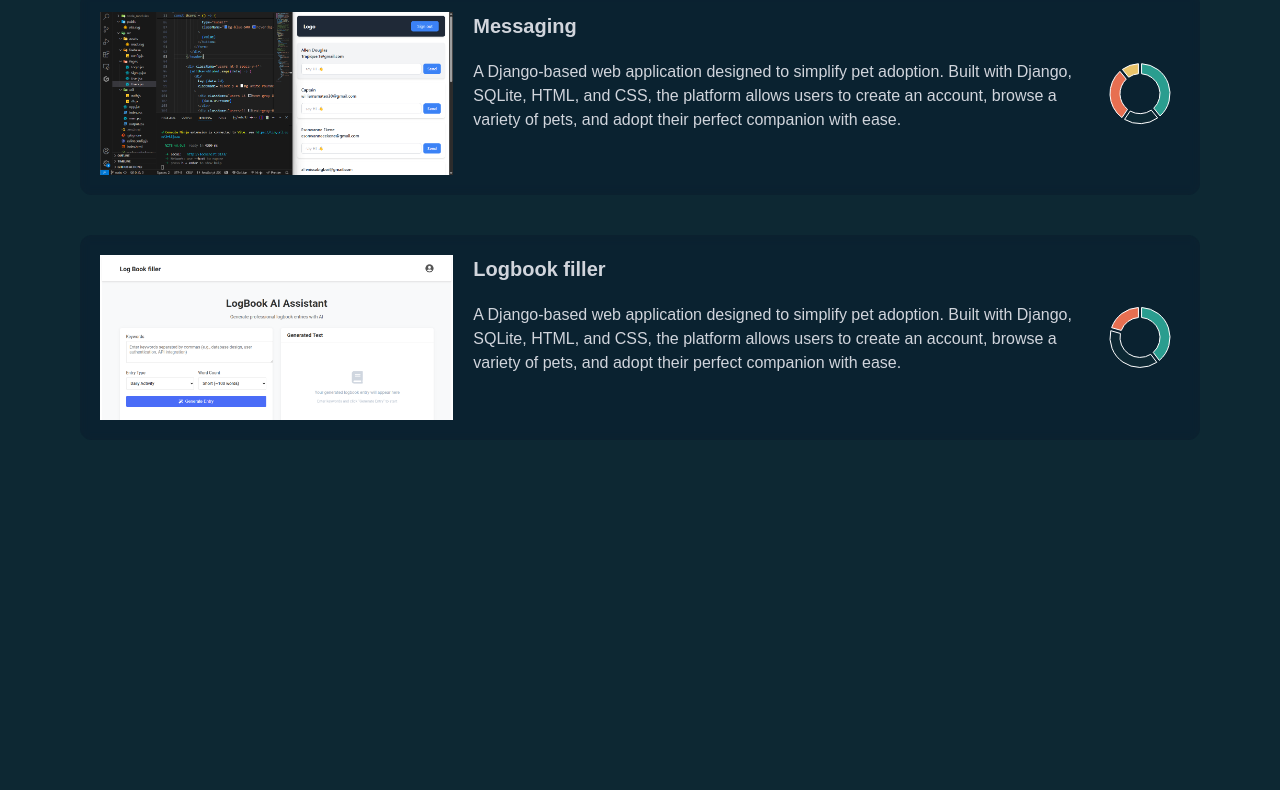
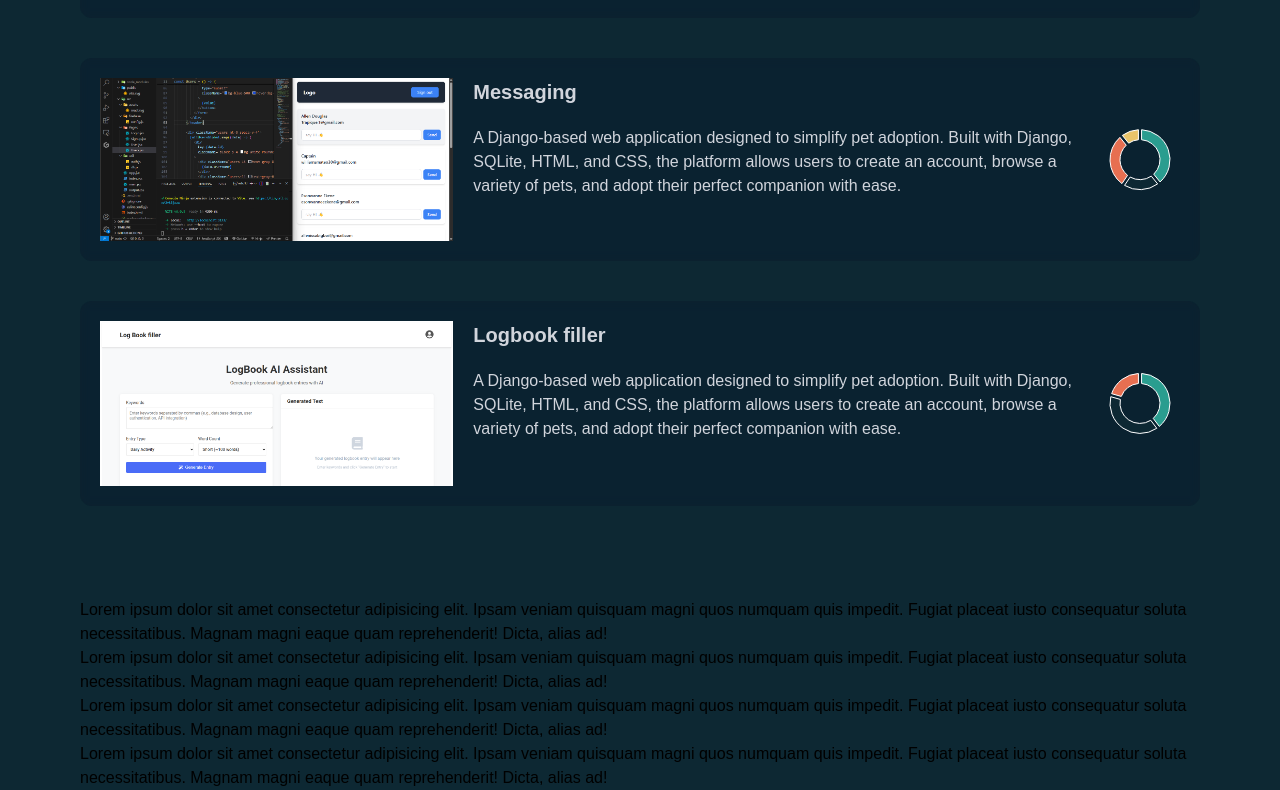
Before and after one commit to Tsunamiisking/portfolio, a Next.js app: page / in a window 1280 px wide. Shown: the part 1148-1938 px from the top of the page. Before the commit the page ends 1680 px from the top, so only its background shows below. Built offline with nearby package versions, Linux system fonts and the light colour scheme; some icons are missing.

Commit message:
feat: add AboutSection component and integrate it into the main page layout

```diff
--- /dev/null
+++ b/src/app/components/AboutSection.jsx
@@ -0,0 +1,20 @@
+import React from "react";
+
+const AboutSection = () => {
+  return <div className="w-full">
+    <h1>
+      Lorem ipsum dolor sit amet consectetur adipisicing elit. Ipsam veniam quisquam magni quos numquam quis impedit. Fugiat placeat iusto consequatur soluta necessitatibus. Magnam magni eaque quam reprehenderit! Dicta, alias ad!
+    </h1>
+    <h1>
+      Lorem ipsum dolor sit amet consectetur adipisicing elit. Ipsam veniam quisquam magni quos numquam quis impedit. Fugiat placeat iusto consequatur soluta necessitatibus. Magnam magni eaque quam reprehenderit! Dicta, alias ad!
+    </h1>
+    <h1>
+      Lorem ipsum dolor sit amet consectetur adipisicing elit. Ipsam veniam quisquam magni quos numquam quis impedit. Fugiat placeat iusto consequatur soluta necessitatibus. Magnam magni eaque quam reprehenderit! Dicta, alias ad!
+    </h1>
+    <h1>
+      Lorem ipsum dolor sit amet consectetur adipisicing elit. Ipsam veniam quisquam magni quos numquam quis impedit. Fugiat placeat iusto consequatur soluta necessitatibus. Magnam magni eaque quam reprehenderit! Dicta, alias ad!
+    </h1>
+  </div>
+};
+
+export default AboutSection;
--- a/src/app/components/Header.jsx
+++ b/src/app/components/Header.jsx
@@ -4,7 +4,7 @@ import { FiLinkedin } from "react-icons/fi";
 import { FiInstagram } from "react-icons/fi";
 import { FiTwitter } from "react-icons/fi";
 import { FiGithub } from "react-icons/fi";
-import {motion} from "framer-motion";
+import { motion } from "framer-motion";
 
 const NavMenu = [
   { name: "Hero", href: "#hero" },
@@ -27,27 +27,31 @@ const SocialIcons = [
   {
     name: "GitHub",
     icon: <FiGithub color="white" />,
-    href: ""
+    href: "",
   },
   {
     name: "X",
     icon: <FiTwitter color="white" />,
     href: "https://twitter.com/yourprofile",
-  }
+  },
 ];
 
 const Header = () => {
   return (
-    <div className="flex md:grid md:grid-cols-2 justify-center items-center md:justify-between md:px-20 w-full py-5 rounded-xl manrope-bold fixed top-5 z-100 card">
+      <div className="flex md:grid md:grid-cols-2 justify-center items-center md:justify-between md:px-20 w-full py-5 rounded-xl sticky z-100 top-5 manrope-bold card">
         <div className="flex justify-between md:justify-start gap-10 order-2 md:order-1 outfit-bold ">
           {NavMenu.map((item, index) => {
             return (
               <div key={index} className="flex items-center ">
-              <a className="textColor" href={item.href}>{item.name}</a>
+                <a className="textColor" href={item.href}>
+                  {item.name}
+                </a>
               </div>
             );
           })}
         </div>
+
+
         <div className="order-1 md:order-2 md:flex md:gap-10 md:justify-end hidden">
           {SocialIcons.map((item, index) => {
             return (
--- a/src/app/components/WorkSection.jsx
+++ b/src/app/components/WorkSection.jsx
@@ -60,11 +60,11 @@ const WorkSection = () => {
 const WorkCard = ({ stackdata, src, title, description }) => {
   return (
     <motion.div
-    initial={{ y: 100, opacity: 0 }}
-    whileInView={{ y: 0, opacity: 1 }}
-    transition={{ duration: 0.6 }}
-    viewport={{ once: true }}
-     className="flex justify-center flex-col md:flex-row my-5 w-full p-5 no-border-card">
+    // initial={{ y: 100, opacity: 0 }}
+    // whileInView={{ y: 0, opacity: 1 }}
+    // transition={{ duration: 0.6 }}
+    // viewport={{ once: true }}
+     className="flex justify-center flex-col md:flex-row my-5 w-full p-5 no-border-card ">
       {/* Image DIV */}
       <div className="w-full mb-5 md:w-90 md:mb-0 lg:w-full flex-1/3">
         <img src={src} alt="" />
--- a/src/app/page.jsx
+++ b/src/app/page.jsx
@@ -5,6 +5,7 @@ import Image from "next/image";
 import Header from "@/app/components/Header";
 import HeroSection from "@/app/components/HeroSection";
 import WorkSection from "@/app/components/WorkSection";
+import AboutSection from "@/app/components/AboutSection";
 import { DragCards } from "./components/Certificates";
 import HeroCard from "./components/HeroCard";
 
@@ -25,14 +26,17 @@ export default function Home() {
     return () => window.removeEventListener("mousemove", handleMouseMove);
   }, [mouseX, mouseY]);
   return (
-    <main className="px-5 md:px-20">
+    <main
+      className="px-5 md:px-20 overflow-visible"
+    >
       {/* <motion.div
-        className="fixed top-0 left-0 w-6 h-6 bg-cursor rounded-full pointer-events-none z-1000"
+        className="fixed top-0 left-0 w-6 h-6 bg-blue-900 rounded-full pointer-events-none z-1000"
         style={{ x: springX, y: springY }}
       /> */}
       <Header />
       <HeroSection />
       <WorkSection />
+      <AboutSection />
       {/* <DragCards /> */}
     </main>
   );
```
Lines whose indentation alone changed are shown as unchanged.
